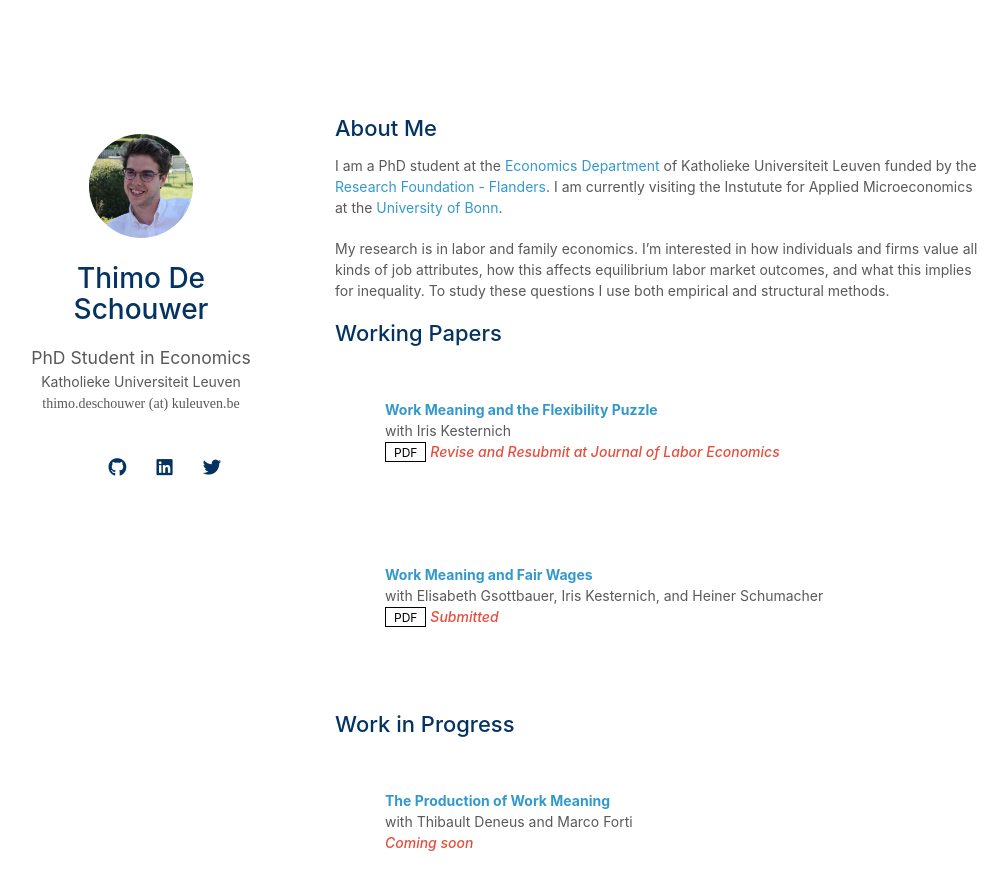
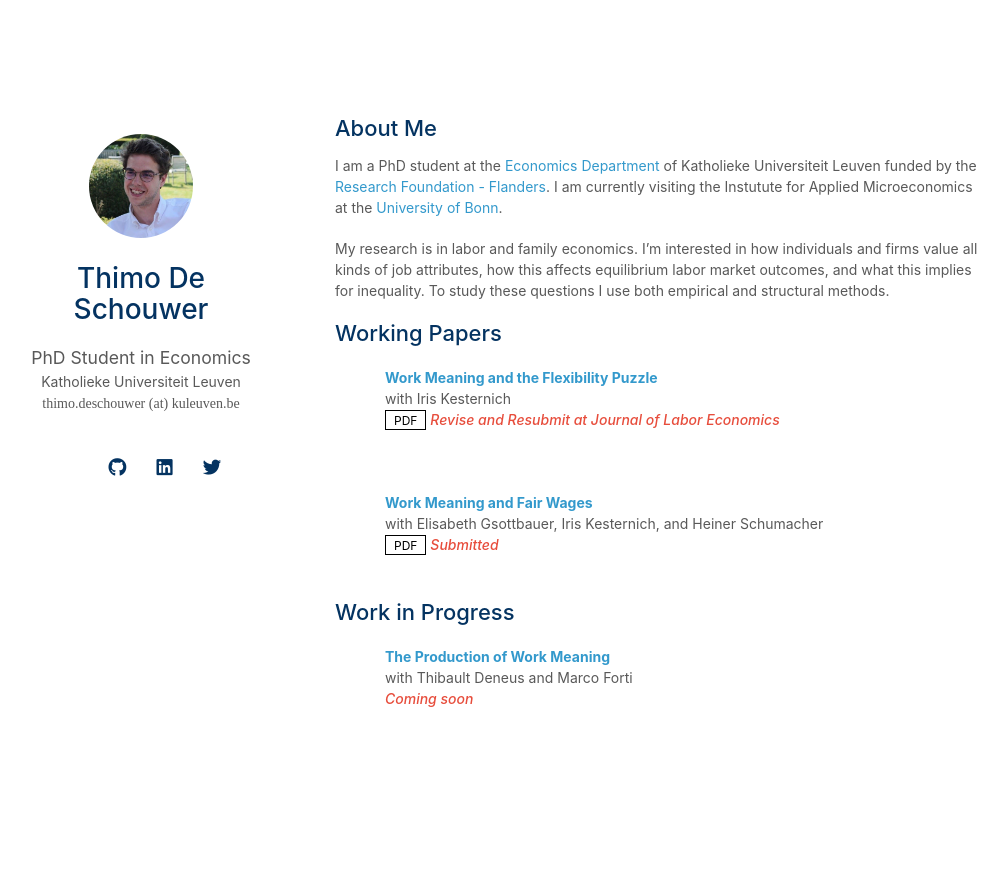
Before and after one commit to thimodeschouwer/thimodeschouwer.github.io, a Jekyll site: the page built from index.md, in a window 1280 px wide and 1010 px high. Shown: the top 890 px of the window, without its empty margins (135-1143 px from the left). Built offline with Jekyll 4.4.1, drawn with Linux system fonts in a browser that asks for light colours; nearby versions of some CDN libraries; a style sheet for code colours, icons or effects is not loaded; our own code applies the rules of GitHub Pages for plain Markdown files.

Commit message:
Update publications-no-dark-mode.css

```diff
--- a/assets/css/publications-no-dark-mode.css
+++ b/assets/css/publications-no-dark-mode.css
@@ -24,7 +24,7 @@ blockquote { background: var(--global-bg-color); border-left: 2px solid var(--gl
 
 @media print, screen and (min-width: 480px) {.col-sm-9 {width: 100%;}}
 
-.publications { margin-top: 2rem; }
+.publications { margin-top: rem; }
 
 .publications h1 { color: var(--global-theme-color); font-size: 2rem; text-align: center; margin-top: 1em; margin-bottom: 1em; }
 
@@ -36,7 +36,7 @@ blockquote { background: var(--global-bg-color); border-left: 2px solid var(--gl
 
 .publications ol.bibliography { list-style: none; padding: 0; margin-top: 0; }
 
-.publications ol.bibliography li { min-height: 110px; margin-bottom: 0.5rem; }
+.publications ol.bibliography li { min-height: 110px; margin-bottom: -2rem; }
 
 .publications ol.bibliography li .abbr { height: 8rem; margin-bottom: 0.5rem; }
 
```
